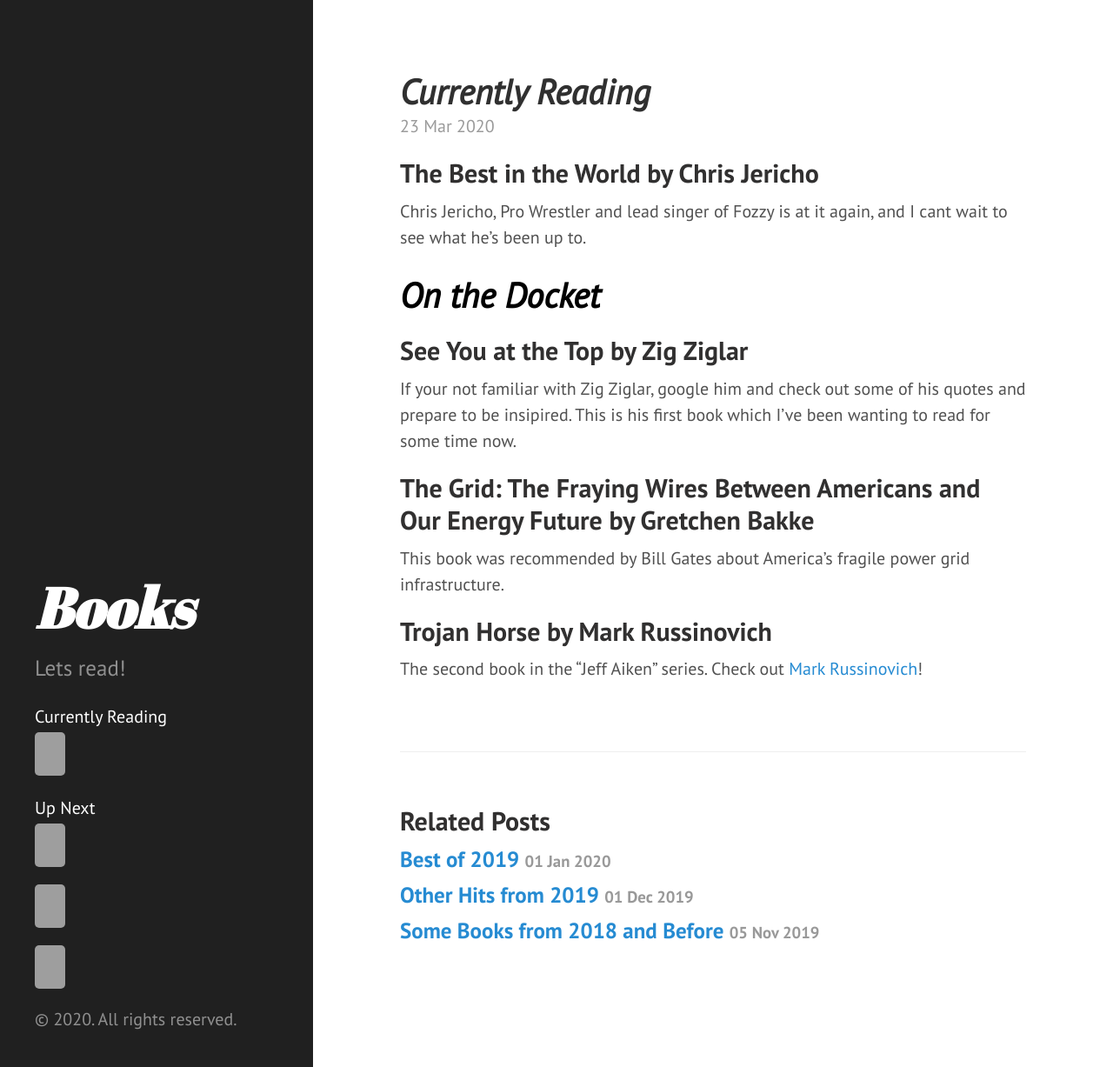
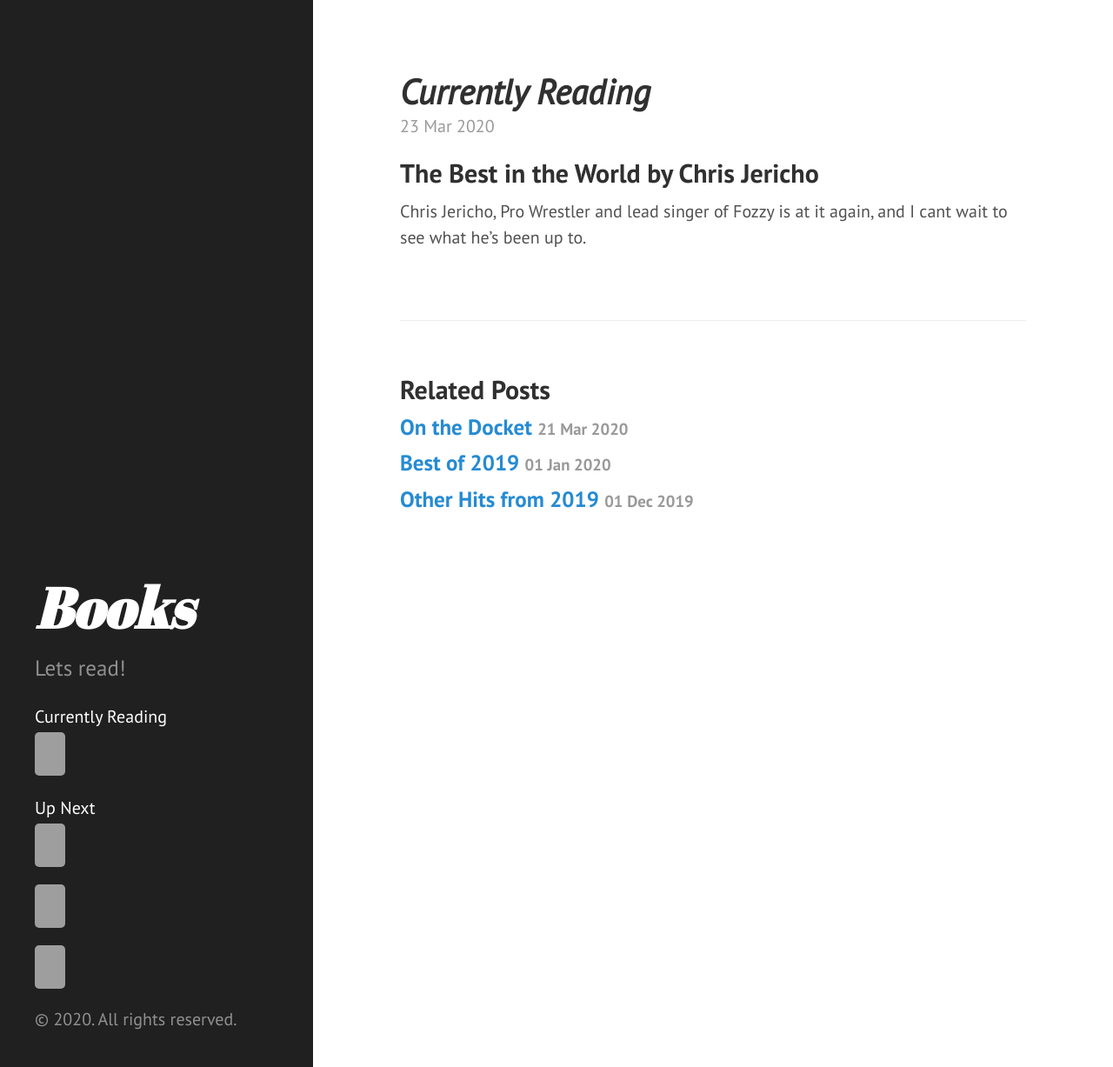
Before and after one commit to Kenstogram/Kenstogram.github.io, a Jekyll site: the page built from _posts/2020-03-23-currentlyreading.md, in a window 1280 px wide and 1227 px high. Shown: the whole window at 87% size. Built offline with Jekyll 4.4.1, drawn with Linux system fonts in a browser that asks for light colours; grey boxes are pictures that could not be loaded.

Commit message:
updated on the docket

```diff
--- a/_config.yml
+++ b/_config.yml
@@ -19,7 +19,7 @@
 #  name:           'Kenstogram'
 #  url:            https://github.com/Kenstogram/
 
-paginate:         2
+paginate:         3
 
 #github:
 #  repo:           https://github.com/Kenstogram/Kenstogram.github.io
--- a/_posts/2020-03-23-currentlyreading.md
+++ b/_posts/2020-03-23-currentlyreading.md
@@ -6,18 +6,3 @@
 ## The Best in the World by Chris Jericho
 
 Chris Jericho, Pro Wrestler and lead singer of Fozzy is at it again, and I cant wait to see what he's been up to.
-
-
-# On the Docket
-
-## See You at the Top by Zig Ziglar
-
-If your not familiar with Zig Ziglar, google him and check out some of his quotes and prepare to be insipired. This is his first book which I've been wanting to read for some time now.
-
-## The Grid: The Fraying Wires Between Americans and Our Energy Future by Gretchen Bakke
-
-This book was recommended by Bill Gates about America's fragile power grid infrastructure.
-
-## Trojan Horse by Mark Russinovich
-
-The second book in the "Jeff Aiken" series. Check out [Mark Russinovich](https://en.wikipedia.org/wiki/Mark_Russinovich)!
```
Also changed, not shown: _posts/2019-11-05-2018reads.md (+1 -1 lines), _posts/2020-03-21-onthedocket.md (added, +16 -0 lines).
